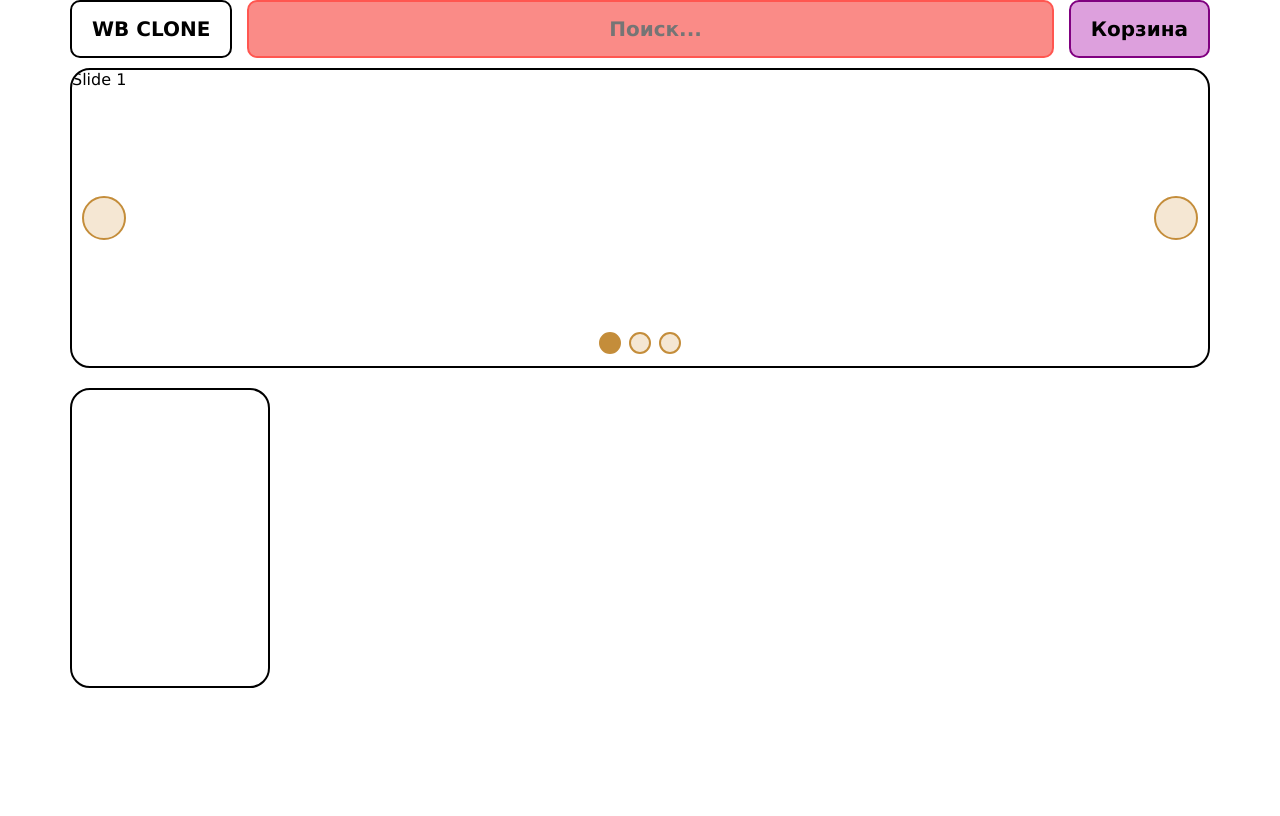
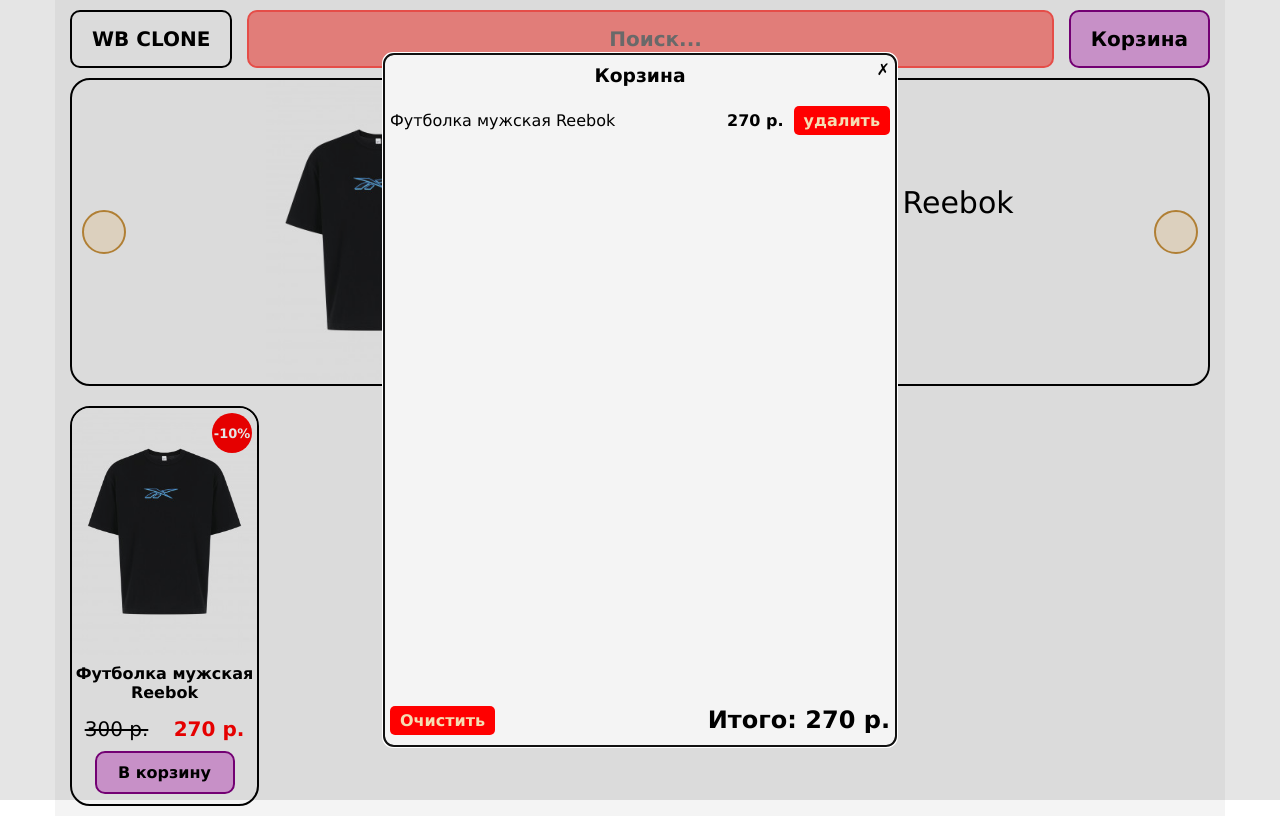
Before and after one commit to dartvalerius/wb-clone, a website built with Parcel: page src/index.html in a window 1280 px wide. Both pictures are taken after a click on the element "Корзина". Built offline with nearby package versions, Linux system fonts and the light colour scheme.

Commit message:
подготовлена разметка

```diff
--- a/package.json
+++ b/package.json
@@ -16,6 +16,7 @@
   "dependencies": {
     "@popperjs/core": "^2.11.8",
     "bootstrap": "^5.3.3",
+    "materialize-css": "^1.0.0-rc.2",
     "swiper": "^11.1.1"
   }
 }
--- a/src/index.html
+++ b/src/index.html
@@ -14,7 +14,7 @@
                     WB CLONE
                 </div>
                 <input class="navigation-search" type="text" placeholder="Поиск...">
-                <div class="btn-cart">
+                <div id="cartOpen" class="btn-cart">
                     Корзина
                 </div>
             </div>
@@ -23,17 +23,42 @@
     <section class="advertising">
         <div class="container">
             <div class="swiper">
-                <!-- Additional required wrapper -->
+
                 <div class="swiper-wrapper">
-                  <!-- Slides -->
-                  <div class="swiper-slide">Slide 1</div>
-                  <div class="swiper-slide">Slide 2</div>
-                  <div class="swiper-slide">Slide 3</div>
+                  <div class="swiper-slide">
+                    <div class="slide">
+                        <div class="slide__img">
+                            <img src="../src/img/goods/1/1.jpg" alt="1">
+                        </div>
+                        <div class="slide__info">
+                            <div class="slide__info-description">
+                                Футболка мужская Reebok
+                            </div>
+                            <div class="slide__info-price">
+                                270 р.
+                            </div>
+                        </div>
+                    </div>
+                  </div>
+                  <div class="swiper-slide">
+                    <div class="slide">
+                        <div class="slide__img">
+                            <img src="../src/img/goods/1/1.jpg" alt="1">
+                        </div>
+                        <div class="slide__info">
+                            <div class="slide__info-description">
+                                Футболка мужская Reebok
+                            </div>
+                            <div class="slide__info-price">
+                                270 р.
+                            </div>
+                        </div>
+                    </div>
+                  </div>
                 </div>
-                <!-- If we need pagination -->
+
                 <div class="swiper-pagination"></div>
 
-                <!-- If we need navigation buttons -->
                 <div class="swiper-button-prev"></div>
                 <div class="swiper-button-next"></div>
               </div>
@@ -41,15 +66,51 @@
     </section>
     <section class="catalog">
         <div class="container">
-            <div class="card-wrapper">
-                <div class="card">
-
+            <div class="good-card-wrapper">
+                <div class="good-card">
+                    <div class="good-card__img">
+                        <img src="../src/img/goods/1/1.jpg" alt="1">
+                        <div class="good-card__discount">-10%</div>
+                    </div>
+                    <div class="good-card__title">
+                        Футболка мужская Reebok
+                    </div>
+                    <div class="good-card__price">
+                        <div class="full-price">300 р.</div>
+                        <div class="discount">270 р.</div>
+                    </div>
+                    <div class="good-card__btn">
+                        <div class="btn-cart">
+                            В корзину
+                        </div>
+                    </div>
                 </div>
             </div>
         </div>
     </section>
 
+    <dialog class="cart">
+        <div class="cart-btn-close">✗</div>
+        <h3 class="cart-title">Корзина</h3>
+        <ul class="cart-list">
+            <li class="cart-list__item">
+                <div class="good-name">Футболка мужская Reebok</div>
+                <div class="good-price">270 р.</div>
+                <div class="btn-remove">удалить</div>
+            </li>
+        </ul>
+        <div class="cart-footer">
+            <div class="cart-btn-clear">Очистить</div>
+            <h2 class="cart-total">Итого: 270 р.</h2>
+        </div>
+    </dialog>
+
+    <dialog class="view">
+        <div class="view-btn-close">✗</div>
+        <img src="img/goods/1/1-big.jpg" alt="1-big">
+    </dialog>
+
     <script type="module" src="./js/index.js"></script>
-    <script type="module" src="js/slider.js"></script>
+    <script type="module" src="./js/slider.js"></script>
 </body>
 </html>
--- a/src/js/index.js
+++ b/src/js/index.js
@@ -1 +1,9 @@
-import * as bootstrap from 'bootstrap'
+const cart = document.querySelector(".cart");
+document.querySelector("#cartOpen").addEventListener("click", () => cart.showModal());
+document.querySelector('.cart-btn-close').addEventListener("click", () => cart.close());
+
+
+
+const view = document.querySelector(".view");
+document.querySelector(".good-card__img").addEventListener("click", () => view.showModal());
+document.querySelector('.view-btn-close').addEventListener("click", () => view.close());
--- a/src/scss/card.scss
+++ /dev/null
@@ -1,14 +0,0 @@
-.card-wrapper {
-    display: flex;
-    flex-wrap: wrap;
-    margin-right: -10px;
-
-    .card {
-        width: 200px;
-        height: 300px;
-        border: 2px solid black;
-        border-radius: 20px;
-        margin-right: 10px;
-        margin-top: 10px;
-    }
-}
--- /dev/null
+++ b/src/scss/cart.scss
@@ -0,0 +1,95 @@
+.cart {
+    border: 2px solid black;
+    margin: auto;
+    border-radius: 10px;
+    background-color: rgb(244, 244, 244);
+    padding: 10px 5px;
+    position: relative;
+}
+
+.cart-title {
+    text-align: center;
+    margin-bottom: 20px;
+}
+
+.cart-list {
+    height: 600px;
+    width: 500px;
+    overflow-y: auto;
+
+    .cart-list__item {
+        display: flex;
+        justify-content: space-between;
+        align-items: center;
+        margin-bottom: 5px;
+
+        &:last-child {
+            margin-bottom: 0px;
+        }
+
+        .good-name {
+            flex-grow: 1;
+        }
+
+        .good-price {
+            font-weight: bold;
+            margin-right: 10px;
+        }
+
+        .btn-remove {
+            background-color: red;
+            border-radius: 5px;
+            padding: 5px 10px;
+            font-weight: bold;
+            color: wheat;
+            user-select: none;
+            cursor: pointer;
+
+            &:hover {
+                background-color: rgb(255, 104, 104);
+            }
+
+            &:active {
+                background-color: red;
+            }
+        }
+    }
+}
+
+.cart-footer {
+    display: flex;
+    .cart-btn-clear {
+        background-color: red;
+        border-radius: 5px;
+        padding: 5px 10px;
+        font-weight: bold;
+        color: wheat;
+        user-select: none;
+        cursor: pointer;
+
+        &:hover {
+            background-color: rgb(255, 104, 104);
+        }
+
+        &:active {
+            background-color: red;
+        }
+    }
+
+    .cart-total {
+        flex-grow: 1;
+        text-align: end;
+    }
+}
+
+.cart-btn-close {
+    position: absolute;
+    top: 5px;
+    right: 5px;
+    user-select: none;
+    cursor: pointer;
+
+    &:hover {
+        font-weight: bold;
+    }
+}
--- /dev/null
+++ b/src/scss/good-card.scss
@@ -0,0 +1,95 @@
+.good-card-wrapper {
+    display: flex;
+    flex-wrap: wrap;
+    margin-right: -45px;
+    padding: 10px 0;
+}
+
+.good-card {
+    position: relative;
+    width: 189px;
+    border: 2px solid black;
+    border-radius: 20px;
+    margin-right: 45px;
+    margin-top: 10px;
+
+    overflow: hidden;
+}
+
+.good-card__img {
+    margin-bottom: 5px;
+    cursor: pointer;
+
+    img {
+        object-fit: cover;
+        object-position: center;
+        width: 100%;
+        height: 100%;
+    }
+}
+
+.good-card__title {
+    text-align: center;
+    font-weight:  bold;
+
+    margin-bottom: 15px;
+}
+
+.good-card__discount {
+    display: flex;
+    align-items: center;
+    justify-content: center;
+    background-color: red;
+    border-radius: 50%;
+    width: 40px;
+    height: 40px;
+    font-size: 13px;
+    font-weight: bold;
+    color: white;
+
+    position: absolute;
+    top: 5px;
+    right: 5px;
+}
+
+.good-card__price {
+    display: flex;
+    justify-content: space-around;
+    font-size: 20px;
+    margin-bottom: 10px;
+
+    .full-price {
+        text-decoration: line-through;
+    }
+
+    .discount {
+        font-weight: bold;
+        color: red;
+    }
+}
+
+.good-card__btn {
+    display: flex;
+    justify-content: center;
+    margin-bottom: 10px;
+
+    .btn-cart {
+        width: 140px;
+        text-align: center;
+        border: 2px solid purple;
+        border-radius: 10px;
+        background-color: plum;
+        padding: 10px;
+        font-weight: bold;
+        user-select: none;
+        cursor: pointer;
+
+        &:hover {
+            background-color: rgb(223, 127, 223);
+        }
+
+        &:active {
+            background-color: plum;
+        }
+    }
+}
--- a/src/scss/header.scss
+++ b/src/scss/header.scss
@@ -1,7 +1,7 @@
 .navigation {
     display: flex;
     justify-content: space-between;
-    margin-bottom: 10px;
+    padding: 10px 0;
 
     .navigation-logo {
         border: 2px solid black;
--- a/src/scss/index.scss
+++ b/src/scss/index.scss
@@ -1,6 +1,8 @@
 @import "header.scss";
 @import "slider.scss";
-@import "card.scss";
+@import "good-card.scss";
+@import "cart.scss";
+@import "view.scss";
 
 * {
     margin: 0;
@@ -14,6 +16,7 @@
     font-family: Verdana, Geneva, Tahoma, sans-serif;
 }
 .container {
+    background-color: rgb(244, 244, 244);
     max-width: 1170px;
     margin: auto;
     padding: 0 15px;
--- a/src/scss/slider.scss
+++ b/src/scss/slider.scss
@@ -1,10 +1,8 @@
 @import "../../node_modules/swiper/swiper-bundle.min.css";
 
 .swiper {
-    height: 300px;
     border: 2px solid black;
     border-radius: 20px;
-    margin-bottom: 10px;
 
     .swiper-button-prev,
     .swiper-button-next {
@@ -32,3 +30,35 @@
         background-color: rgb(196, 141, 58);
     }
 }
+
+.slide {
+    display: flex;
+    align-items: center;
+    justify-content: center;
+}
+
+.slide__img {
+    margin-right: 100px;
+    img {
+        object-fit: contain;
+        object-position: center;
+        height: 300px;
+    }
+}
+
+.slide__info {
+    display: flex;
+    flex-direction: column;
+    align-items: center;
+}
+
+.slide__info-description {
+    font-size: 30px;
+    margin-bottom: 20px;
+}
+
+.slide__info-price {
+    font-size: 35px;
+    font-weight: bold;
+    color: red;
+}
--- /dev/null
+++ b/src/scss/view.scss
@@ -0,0 +1,17 @@
+.view {
+    border: none;
+    margin: auto;
+    position: relative;
+}
+
+.view-btn-close {
+    position: absolute;
+    top: 5px;
+    right: 5px;
+    user-select: none;
+    cursor: pointer;
+
+    &:hover {
+        font-weight: bold;
+    }
+}
```
Also changed, not shown: 1 other file.
